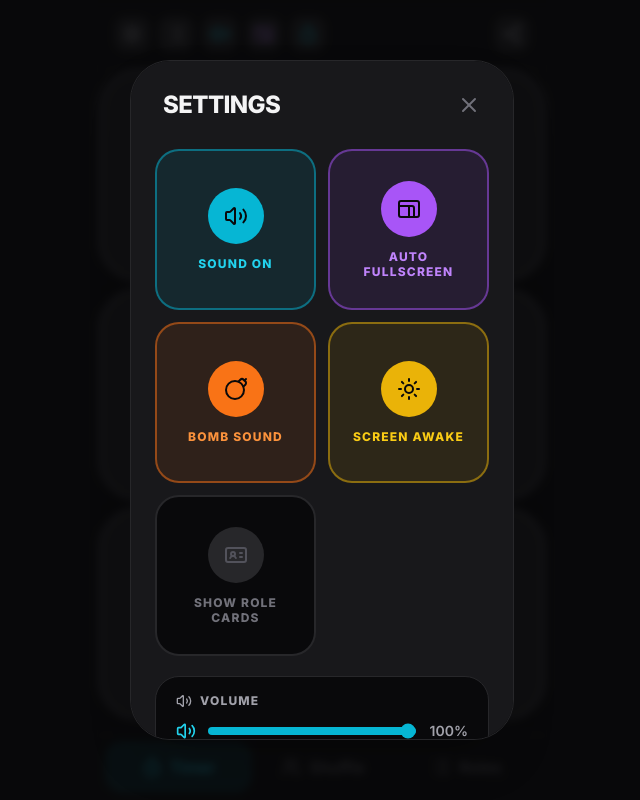
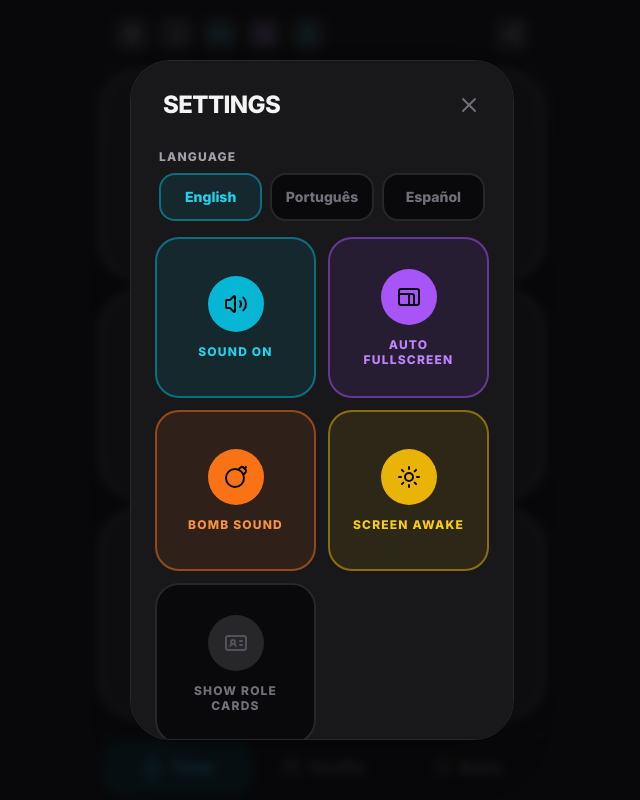
Before and after one commit to Markkop/boomsync, a React (Vite) app: page / in a window 1280 px wide. Both pictures are taken after a click on the button 450 px from the left and 34 px from the top of the page. Shown: the whole page, without its empty margins (318-958 px from the left). Built offline with nearby package versions, Linux system fonts and the light colour scheme.

Commit message:
Add Settings language switcher (English, Portuguese, Spanish)

```diff
--- a/components/ConfigModal.tsx
+++ b/components/ConfigModal.tsx
@@ -1,6 +1,7 @@
 import React, { useState, useRef, useEffect } from 'react';
 import { ALARM_SOUNDS } from '../constants';
 import { Icon } from './Icon';
+import { useI18n, LOCALE_NATIVE_NAMES, LOCALES } from '../i18n/I18nContext';
 
 interface ConfigModalProps {
   isSoundOn: boolean;
@@ -37,6 +38,7 @@ export const ConfigModal: React.FC<ConfigModalProps> = ({
   onVolumeChange,
   onClose
 }) => {
+  const { locale, setLocale, t } = useI18n();
   const [previewUrl, setPreviewUrl] = useState<string | null>(null);
   const audioRef = useRef<HTMLAudioElement | null>(null);
   const volumePreviewTimeoutRef = useRef<NodeJS.Timeout | null>(null);
@@ -200,13 +202,39 @@ export const ConfigModal: React.FC<ConfigModalProps> = ({
     <div className="fixed inset-0 z-50 flex items-center justify-center p-6 bg-zinc-950/80 backdrop-blur-sm animate-in fade-in duration-200">
       <div className="w-full max-w-sm bg-zinc-900 border border-zinc-800 rounded-[40px] p-6 shadow-2xl relative max-h-[85vh] overflow-y-auto no-scrollbar">
         <div className="flex items-center justify-between mb-6 px-2">
-          <h2 className="text-2xl font-black text-zinc-100 tracking-tight">SETTINGS</h2>
+          <h2 className="text-2xl font-black text-zinc-100 tracking-tight">{t('settings.title')}</h2>
           <button
             onClick={onClose}
             className="p-2 -mr-2 text-zinc-500 hover:text-zinc-300 active:scale-95 transition-transform"
           >
             <Icon name="close" size={24} />
           </button>
+        </div>
+
+        <div className="mb-4 px-1">
+          <div className="flex items-center gap-2 text-zinc-400 mb-2">
+            <span className="text-xs font-bold uppercase tracking-widest">{t('settings.language')}</span>
+          </div>
+          <div className="grid grid-cols-3 gap-2">
+            {LOCALES.map((code) => {
+              const active = locale === code;
+              return (
+                <button
+                  key={code}
+                  type="button"
+                  onClick={() => setLocale(code)}
+                  className={`
+                    py-3 rounded-2xl text-sm font-bold transition-all active:scale-95 border-2
+                    ${active
+                      ? 'bg-cyan-500/10 border-cyan-500/50 text-cyan-400'
+                      : 'bg-zinc-950 border-zinc-800 text-zinc-500 hover:border-zinc-700 hover:text-zinc-300'}
+                  `}
+                >
+                  {LOCALE_NATIVE_NAMES[code]}
+                </button>
+              );
+            })}
+          </div>
         </div>
 
         <div className="grid grid-cols-2 gap-3">
@@ -224,7 +252,7 @@ export const ConfigModal: React.FC<ConfigModalProps> = ({
               <Icon name={isSoundOn ? 'volumeOn' : 'volumeOff'} size={24} />
             </div>
             <span className="font-bold text-xs tracking-widest uppercase">
-              Sound {isSoundOn ? 'On' : 'Off'}
+              {isSoundOn ? t('settings.soundOn') : t('settings.soundOff')}
             </span>
           </button>
 
@@ -242,7 +270,7 @@ export const ConfigModal: React.FC<ConfigModalProps> = ({
               <Icon name="proportions" size={24} />
             </div>
              <span className="font-bold text-xs tracking-widest uppercase text-center leading-tight">
-              Auto Fullscreen
+              {t('settings.autoFullscreen')}
             </span>
           </button>
 
@@ -260,7 +288,7 @@ export const ConfigModal: React.FC<ConfigModalProps> = ({
               <Icon name="bomb" size={24} />
             </div>
             <span className="font-bold text-xs tracking-widest uppercase text-center leading-tight">
-              Bomb Sound
+              {t('settings.bombSound')}
             </span>
           </button>
 
@@ -278,7 +306,7 @@ export const ConfigModal: React.FC<ConfigModalProps> = ({
               <Icon name="sun" size={24} />
             </div>
             <span className="font-bold text-xs tracking-widest uppercase text-center leading-tight">
-              Screen Awake
+              {t('settings.screenAwake')}
             </span>
           </button>
 
@@ -296,7 +324,7 @@ export const ConfigModal: React.FC<ConfigModalProps> = ({
               <Icon name="idCard" size={24} />
             </div>
             <span className="font-bold text-xs tracking-widest uppercase text-center leading-tight">
-              Show Role Cards
+              {t('settings.showRoleCards')}
             </span>
           </button>
 
@@ -304,7 +332,7 @@ export const ConfigModal: React.FC<ConfigModalProps> = ({
           <div className="col-span-2 bg-zinc-950 border border-zinc-800 rounded-3xl p-4 space-y-3 mt-2">
             <div className="flex items-center gap-2 text-zinc-400 px-1">
               <Icon name={getVolumeIcon()} size={16} />
-              <span className="text-xs font-bold uppercase tracking-widest">Volume</span>
+              <span className="text-xs font-bold uppercase tracking-widest">{t('settings.volume')}</span>
             </div>
 
             <div className="flex items-center gap-3 px-1">
@@ -330,7 +358,7 @@ export const ConfigModal: React.FC<ConfigModalProps> = ({
           <div className="col-span-2 bg-zinc-950 border border-zinc-800 rounded-3xl p-4 space-y-4 mt-2">
             <div className="flex items-center gap-2 text-zinc-400 px-1">
               <Icon name="music" size={16} />
-              <span className="text-xs font-bold uppercase tracking-widest">Alarm Tone</span>
+              <span className="text-xs font-bold uppercase tracking-widest">{t('settings.alarmTone')}</span>
             </div>
 
             <div className="space-y-1">
@@ -389,7 +417,7 @@ export const ConfigModal: React.FC<ConfigModalProps> = ({
               <Icon name="github" size={20} />
             </div>
             <span className="font-bold text-xs tracking-widest uppercase">
-              Github Repository
+              {t('settings.githubRepo')}
             </span>
           </a>
         </div>
```
